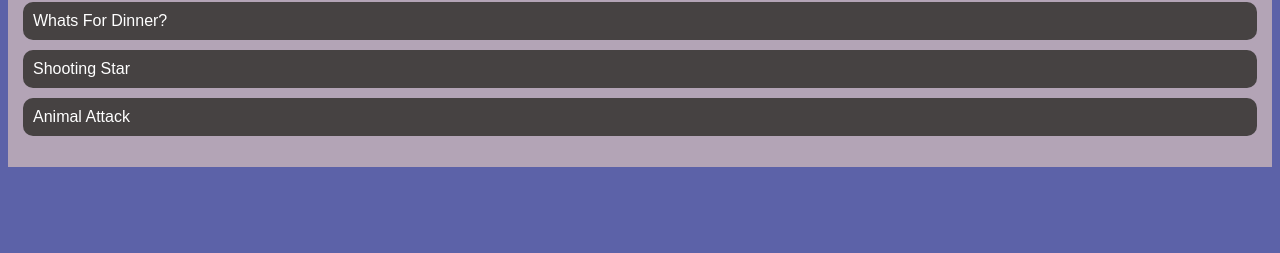
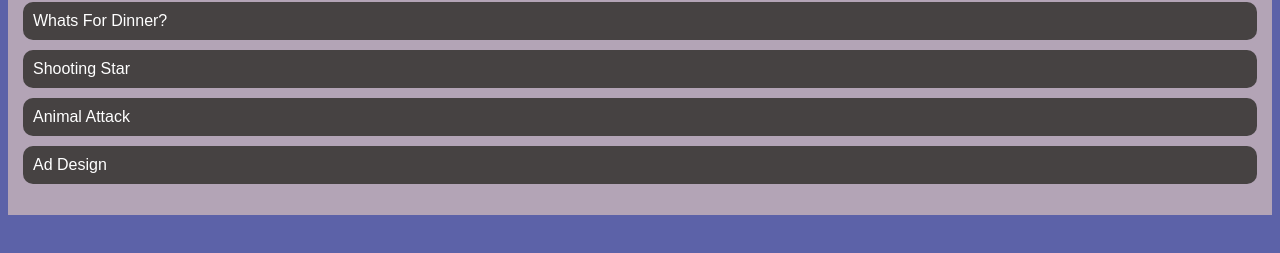
Before and after one commit to TheSomeone05/TheSomeone05, a plain HTML site: page portfolio.html in a window 1280 px wide. Shown: the part 343-596 px from the top of the page. Drawn offline with Linux system fonts and the light colour scheme.

Commit message:
Pushing Ad Design

```diff
--- a/portfolio.html
+++ b/portfolio.html
@@ -111,6 +111,7 @@
                     <li><a href="https://www.khanacademy.org/computer-programming/spin-off-of-project-whats-for-dinner/6115730339184640/">Whats For Dinner?</a></li>
                     <li><a href="https://www.khanacademy.org/computer-programming/spin-off-of-project-shooting-star/5790636119212032/">Shooting Star</a></li>
                     <li><a href="https://www.khanacademy.org/computer-programming/spin-off-of-project-animal-attack/6400133133025280/">Animal Attack</a></li>
+                    <li><a href="https://www.khanacademy.org/computer-programming/spin-off-of-project-ad-design/6085219658022912/">Ad Design</a></li>
                     </ul>
 
                 </div>
```
